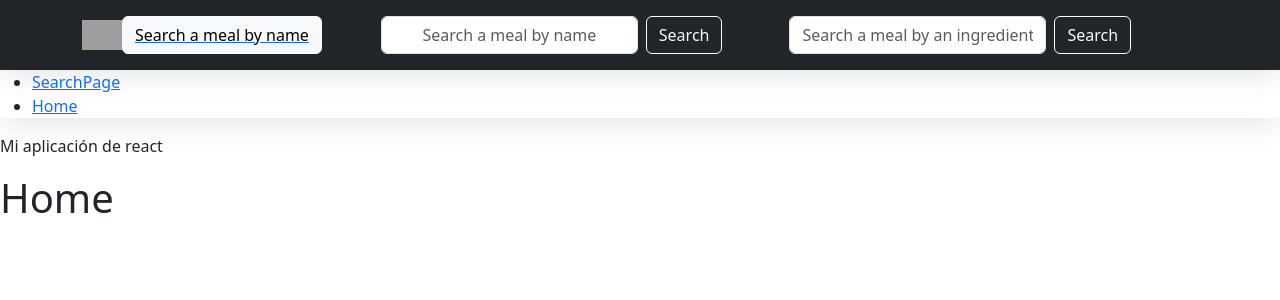
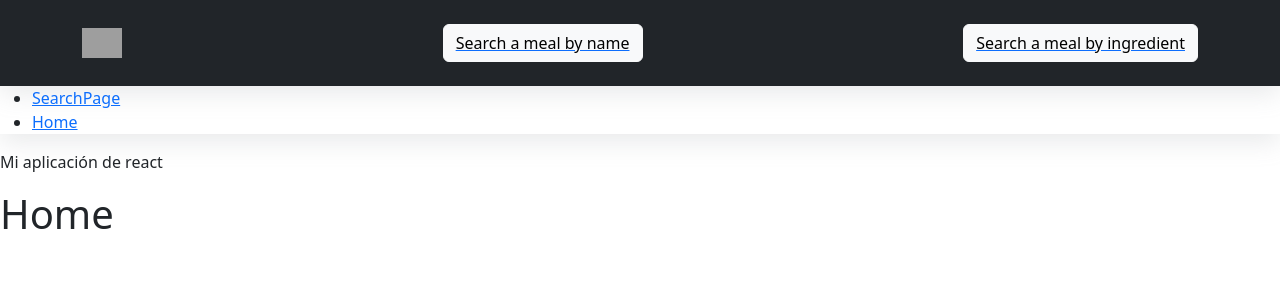
Before and after one commit to Atablo/TheMealDB-React, a React (Create React App) app: page / in a window 1280 px wide. Shown: the top 300 px of the page. Built offline with nearby package versions, Linux system fonts and the light colour scheme; grey boxes are pictures that could not be loaded.

Commit message:
WIP react-router for the functionalities

```diff
--- a/src/App.jsx
+++ b/src/App.jsx
@@ -28,6 +28,7 @@ function App() {
       <Routes>
         <Route path="/" element={<Home />} />
         <Route path="/searchPage" element={<SearchPage />} />
+        <Route path="/searchByName" element={<SearchPage />} />
         <Route path="/tacos/:nombreDelTaco" element={<Tacos />}>
           <Route path="details" element={<TacoDetails />} />
         </Route>
--- a/src/Components/Header/Header.jsx
+++ b/src/Components/Header/Header.jsx
@@ -15,77 +15,23 @@ export default function Header() {
               height="30"
             />
           </Link>
-
-          <Link to="/searchByIngredient">
-            <div className="d-grid gap-2">
-              <button
-                type="button"
-                name=""
-                id=""
-                className="btn btn-light"
-              >
-                Search a meal by name
-              </button>
-            </div>
-
-          </Link>
-
-          <button
-            className="navbar-toggler d-lg-none text-light bg-light"
-            type="button"
-            data-bs-toggle="collapse"
-            data-bs-target="#collapsibleNavId"
-            aria-controls="collapsibleNavId"
-            aria-expanded="false"
-            aria-label="Toggle navigation"
-          >
-            <span className="navbar-toggler-icon text-dark" />
-          </button>
-          <div
-            className="collapse navbar-collapse justify-content-evenly align-items-stretch"
-            id="collapsibleNavId"
-          >
-            <div className="flex-column w-40 py-2">
-              <form className="d-flex my-2 my-lg-0" id="searchByName">
-                <input
-                  className="form-control text-center"
-                  type="text"
-                  placeholder="Search a meal by name"
-                  id="mealName"
-                />
-                <button
-                  className="btn btn-outline-light my-2 my-sm-0 mr-10 mx-2"
-                  type="submit"
-                >
-                  Search
+          <div className="flex-column w-40 py-2">
+            <Link to="/searchByName" className="">
+              <div className="d-grid gap-2 flex-column w-40 py-2">
+                <button type="button" name="" id="" className="btn btn-light">
+                  Search a meal by name
                 </button>
-              </form>
-              <p className="error-feedback text-danger p-0 mb-0" />
-            </div>
-
-            <div className="flex-column w-40 py-2">
-              <form
-                action="#"
-                className="d-flex my-lg-0"
-                id="searchByIngredient"
-              >
-                <input
-                  className="form-control text-center"
-                  type="text"
-                  list="datalistOptions"
-                  placeholder="Search a meal by an ingredient"
-                  id="nombreIngrediente"
-                />
-                {/* <datalist id="datalistOptions" /> No sé qué chuchas es eso */}
-                <button
-                  className="btn btn-outline-light my-2 my-sm-0 mr-10 mx-2"
-                  type="submit"
-                >
-                  Search
+              </div>
+            </Link>
+          </div>
+          <div className="flex-column w-40 py-2">
+            <Link to="/searchByName" className="">
+              <div className="d-grid gap-2 flex-column w-40 py-2">
+                <button type="button" name="" id="" className="btn btn-light">
+                  Search a meal by ingredient
                 </button>
-              </form>
-              <p className="error-feedback text-danger p-0 mb-0" />
-            </div>
+              </div>
+            </Link>
           </div>
         </div>
       </nav>
```
